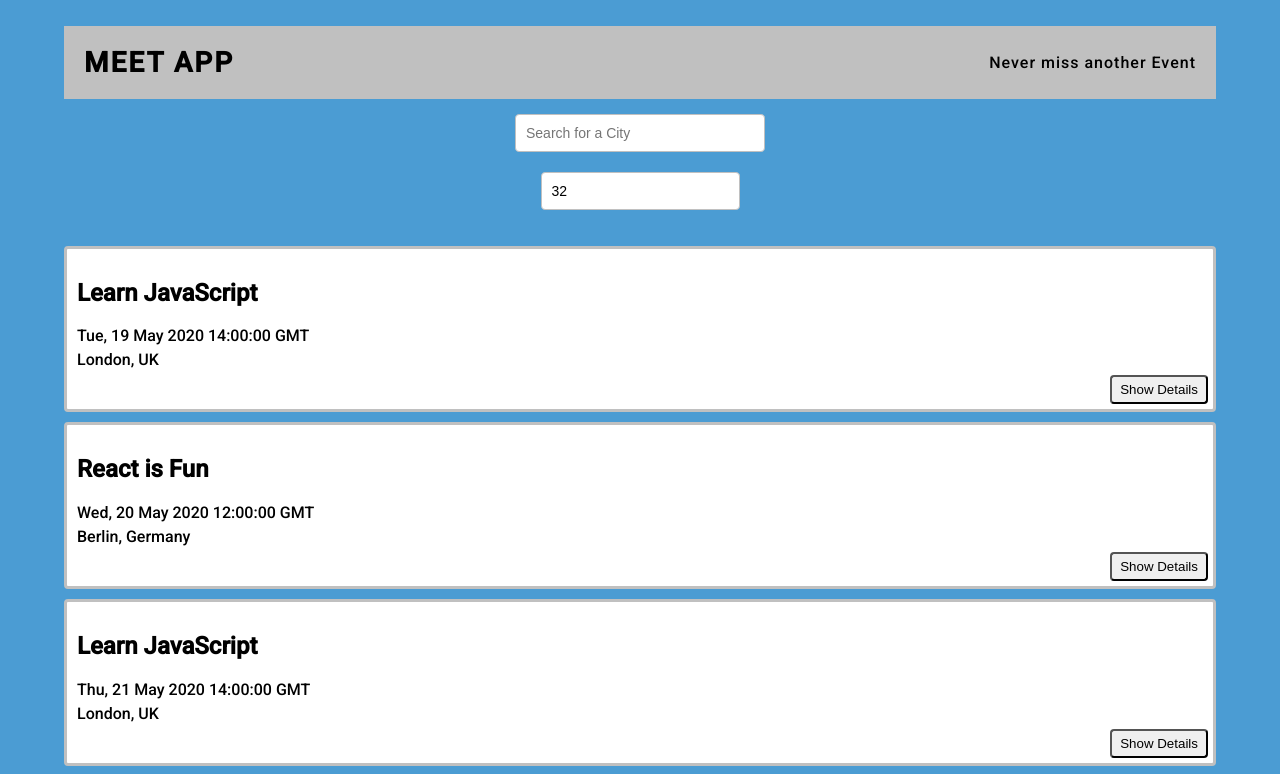
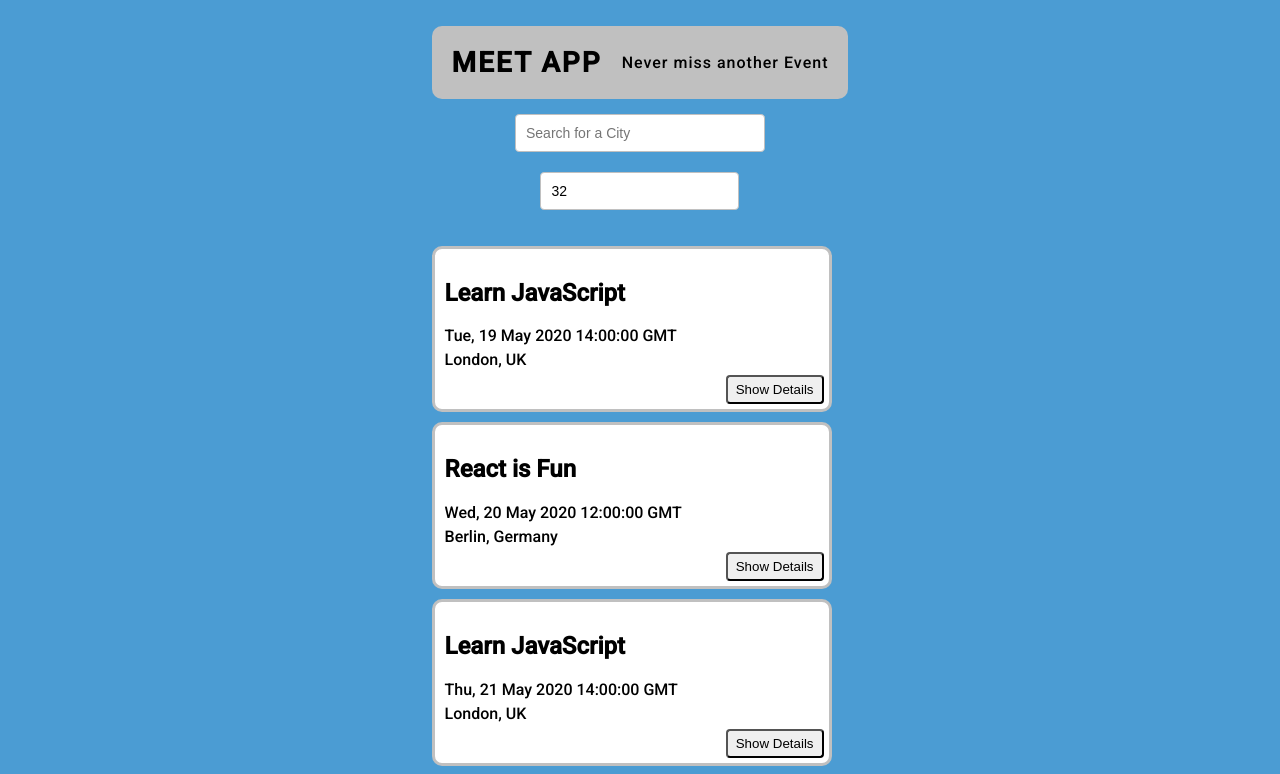
Before and after one commit to WMSANDERS85/meet, a React (Create React App) app: page / in a window 1280 px wide. Shown: the top 774 px of the page. Built offline with nearby package versions, Linux system fonts and the light colour scheme; what atatus-spa would draw is missing.

Commit message:
Edit Styling

```diff
--- a/src/App.css
+++ b/src/App.css
@@ -10,6 +10,12 @@
   --suggestions: #eee;
 }
 
+#root {
+  display: flex;
+  align-items: center;
+  justify-content: center;
+}
+
 body{
   background-color: var(--primary-color);
 }
@@ -20,6 +26,9 @@ body{
   background-color: var(--secondary-color);
   padding: 20px;
   margin-bottom: 15px;
+  border-radius: 10px;
+  max-width: 600px;
+
 }
 
 .logo {
@@ -33,6 +42,7 @@ body{
   font-size: 16px;
   font-weight: normal;
   letter-spacing: 1px;
+  margin-left: 20px;
 
 }
 
@@ -112,10 +122,12 @@ input[type="number"] {
   margin-bottom: 10px;
   text-align: left;
   border: 3px solid var(--secondary-color);
-  border-radius: 4px;
+  border-radius: 10px;
   position: relative;
   background-color: var(--tertiary-color);
+  max-width: 400px;
 }
+
 
 .details-btn {
   position: absolute;
@@ -136,4 +148,5 @@ input[type="number"] {
   background-color: var(--details);
   margin-top: 10px;
   text-align: left;
+  max-width: 400px;
 }
```
